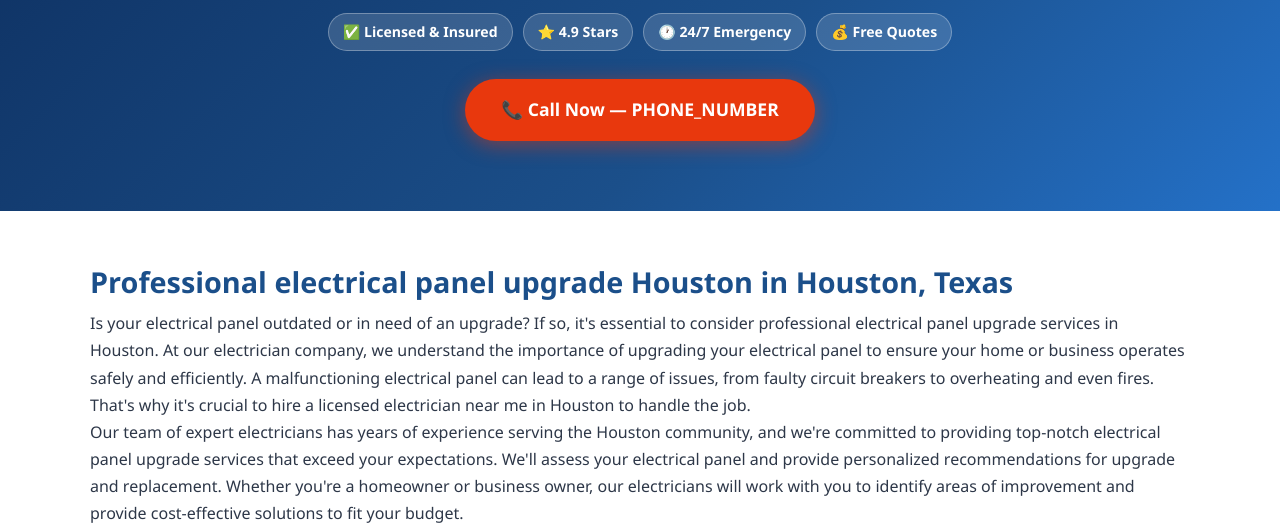
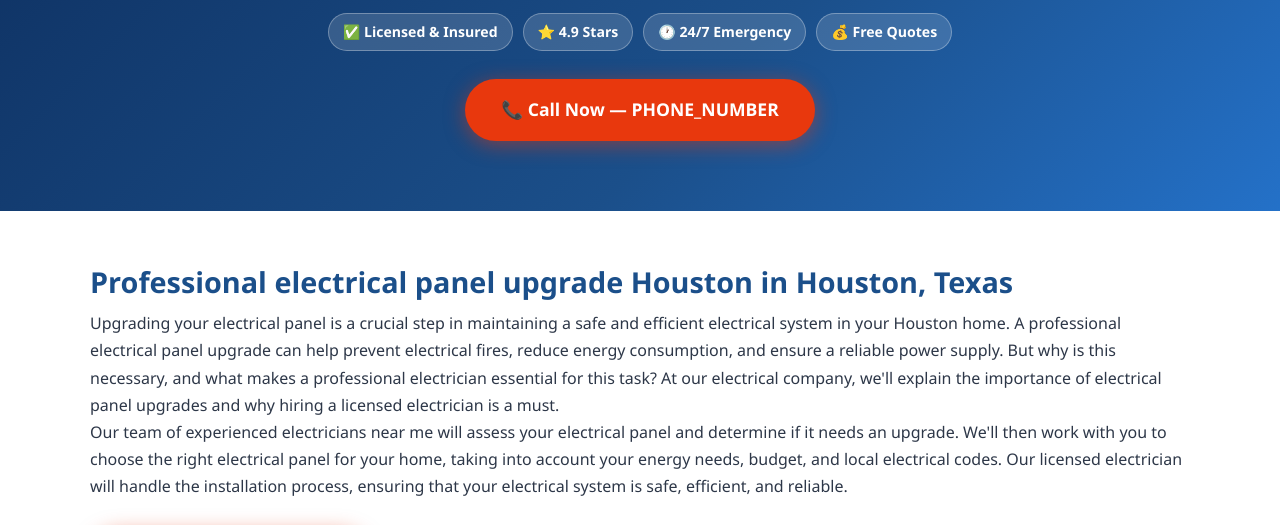
Before and after one commit to leadsmartaffiliate/electrical-contractor-houston-tx, a plain HTML site: page panel-upgrade/index.html in a window 1280 px wide. Shown: the part 283-808 px from the top of the page. Drawn offline with Linux system fonts and the light colour scheme.

Commit message:
Update panel-upgrade/index.html

```diff
--- a/panel-upgrade/index.html
+++ b/panel-upgrade/index.html
@@ -170,8 +170,8 @@ footer{background:var(--dark);color:#c9d1e0;padding:40px 20px 20px}
 <section aria-labelledby="sub-intro-heading">
   <div class="section-inner">
     <h2 id="sub-intro-heading">Professional electrical panel upgrade Houston in Houston, Texas</h2>
-    <p>Is your electrical panel outdated or in need of an upgrade? If so, it's essential to consider professional electrical panel upgrade services in Houston. At our electrician company, we understand the importance of upgrading your electrical panel to ensure your home or business operates safely and efficiently. A malfunctioning electrical panel can lead to a range of issues, from faulty circuit breakers to overheating and even fires. That's why it's crucial to hire a licensed electrician near me in Houston to handle the job.</p>
-<p>Our team of expert electricians has years of experience serving the Houston community, and we're committed to providing top-notch electrical panel upgrade services that exceed your expectations. We'll assess your electrical panel and provide personalized recommendations for upgrade and replacement. Whether you're a homeowner or business owner, our electricians will work with you to identify areas of improvement and provide cost-effective solutions to fit your budget.</p>
+    <p>Upgrading your electrical panel is a crucial step in maintaining a safe and efficient electrical system in your Houston home. A professional electrical panel upgrade can help prevent electrical fires, reduce energy consumption, and ensure a reliable power supply. But why is this necessary, and what makes a professional electrician essential for this task? At our electrical company, we'll explain the importance of electrical panel upgrades and why hiring a licensed electrician is a must.</p>
+<p>Our team of experienced electricians near me will assess your electrical panel and determine if it needs an upgrade. We'll then work with you to choose the right electrical panel for your home, taking into account your energy needs, budget, and local electrical codes. Our licensed electrician will handle the installation process, ensuring that your electrical system is safe, efficient, and reliable.</p>
     <br>
     <a href="tel:PHONE_NUMBER" class="btn-call" style="font-size:1em"
        aria-label="Call now for electrical panel upgrade Houston in Houston">📞 Call Now — Free Quote</a>
```
